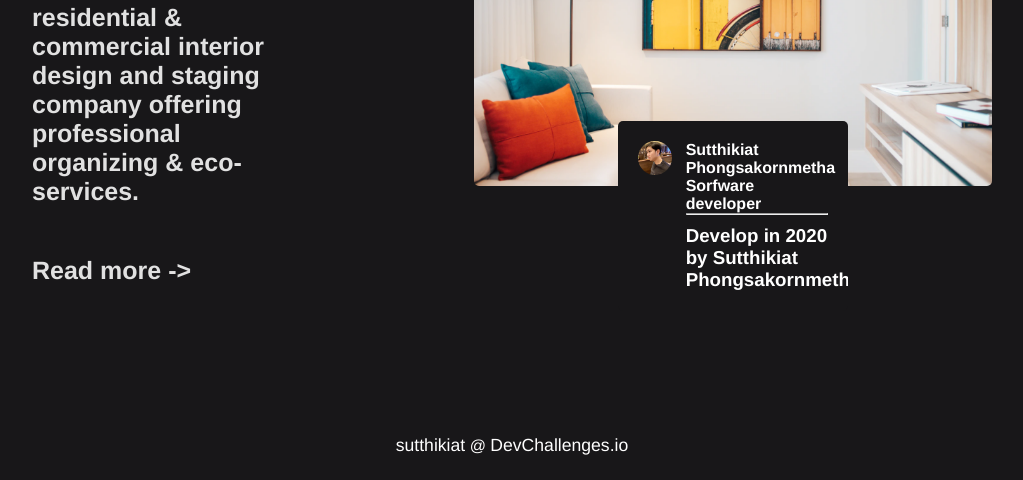
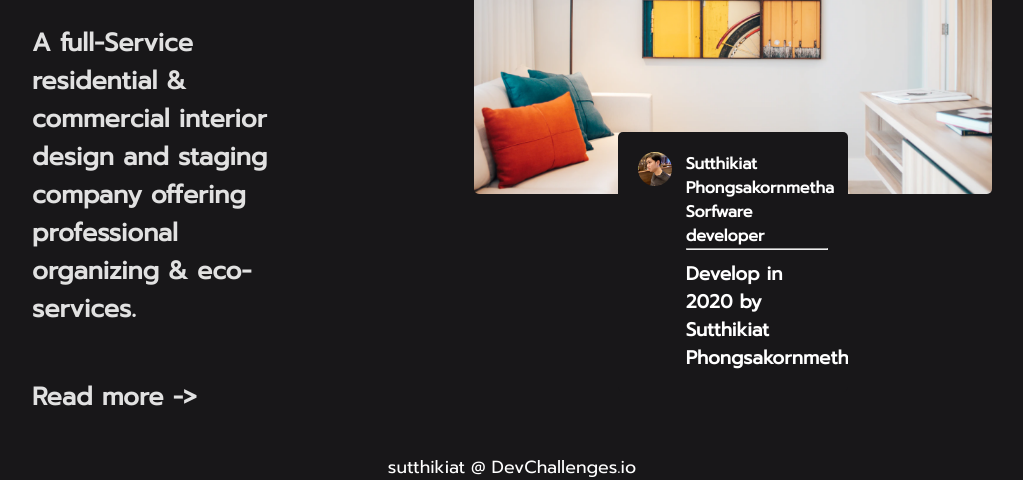
Before and after one commit to sutthikiat1/html-consultant-page-challenge, a plain HTML site: page index.html in a window 1280 px wide. Shown: the part 397-877 px from the top of the page, without its empty margins (128-1151 px from the left). Before the commit the page ends 853 px from the top, so only its background shows below. Drawn offline with Linux system fonts and the light colour scheme.

Commit message:
fix font

```diff
--- a/index.html
+++ b/index.html
@@ -5,9 +5,12 @@
     <meta name="viewport" content="width=device-width, initial-scale=1.0" />
     <title>Interior Consultant</title>
     <link rel="stylesheet" href="styles.css" />
-
     <link
       href="https://cdnjs.cloudflare.com/ajax/libs/font-awesome/5.11.2/css/all.css"
+      rel="stylesheet"
+    />
+    <link
+      href="https://fonts.googleapis.com/css2?family=Prompt&display=swap"
       rel="stylesheet"
     />
   </head>
--- a/styles.css
+++ b/styles.css
@@ -1,7 +1,7 @@
 * { margin:0; padding:0; box-sizing:border-box; }
 
 body {
-    font-family: 'Franklin Gothic Medium';
+    font-family: 'Prompt', sans-serif;
     color: #FFFFFF;
     background-color: #181719;
     max-width: 75%;
```
